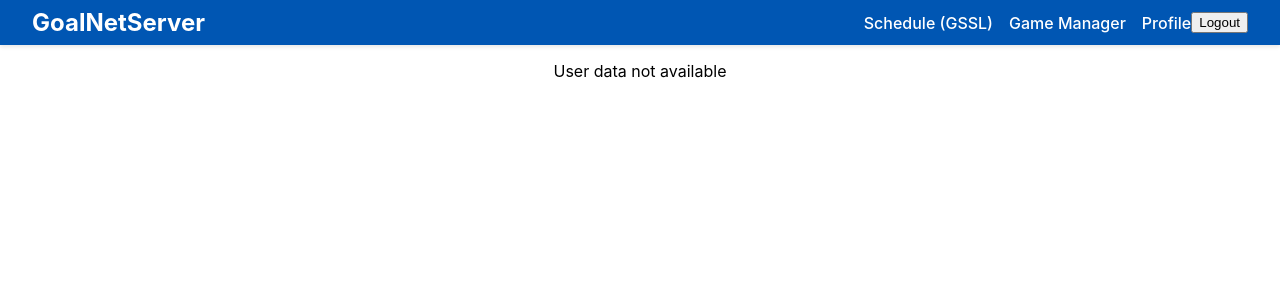
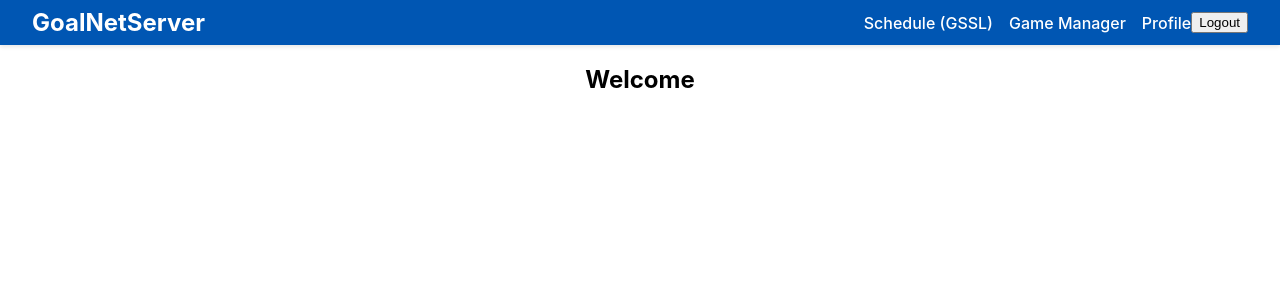
Before and after one commit to Micjoey/SoccerWebsite, a React (Create React App) app: page /profile in a window 1280 px wide. Shown: the top 300 px of the page. Built offline with nearby package versions, Linux system fonts and the light colour scheme; sample sign-in values are in the browser's storage.

Commit message:
Feature(userContext): remove\nlogin.js;signup.js;UserContext.js;profile.js;index.tsx

```diff
--- a/src/components/LoginFlow/Login/login.js
+++ b/src/components/LoginFlow/Login/login.js
@@ -2,12 +2,10 @@ import React, { useState } from "react";
 import { Form, Button } from "react-bootstrap";
 import { Link, useNavigate } from "react-router-dom"; // Import useNavigate
 import "./login.scss";
-import { useUser } from "../../Profile/UserContext.js";
 
 const LoginScreen = () => {
   const [email, setEmail] = useState("");
   const [password, setPassword] = useState("");
-  const { setUserInfo } = useUser();
   const navigate = useNavigate(); // Use the useNavigate hook
 
   const handleSubmit = async (e) => {
@@ -24,9 +22,7 @@ const LoginScreen = () => {
         const data = await response.json();
         const { token, user } = data;
         sessionStorage.setItem("authToken", token);
-
-        // Set the user data in the context
-        setUserInfo(user);
+        sessionStorage.setItem("userInfo", user);
 
         // Redirect to the profile page using navigate
         navigate("/profile");
--- a/src/components/LoginFlow/SignUp/signup.js
+++ b/src/components/LoginFlow/SignUp/signup.js
@@ -1,7 +1,6 @@
 import React, { useState } from "react";
 import { Form, Button, Container, Row, Col } from "react-bootstrap";
 import "./SignUpScreen.scss"; // Ensure this SCSS file is created and compiled to CSS
-import { useUser } from "../../Profile/UserContext";
 
 const SignUpScreen = () => {
   const [userData, setUserData] = useState({
@@ -12,8 +11,6 @@ const SignUpScreen = () => {
     contactPreference: "email",
     name: "",
   });
-
-  const { setUserInfo } = useUser(); // Access setUser from the context
 
   const handleChange = (e) => {
     setUserData({ ...userData, [e.target.name]: e.target.value });
@@ -37,7 +34,7 @@ const SignUpScreen = () => {
       console.log("Form submitted successfully:", result);
 
       sessionStorage.setItem("authToken", result.token);
-      setUserInfo(userData);
+      sessionStorage.setItem("userInfo", userData);
 
       // Additional logic after successful signup (e.g., redirecting the user)
     } catch (error) {
--- a/src/components/Profile/UserContext.js
+++ /dev/null
@@ -1,51 +0,0 @@
-import React, { createContext, useContext, useState, useEffect } from "react";
-
-const UserContext = createContext();
-
-export const UserProvider = ({ children }) => {
-  const [userInfo, setUserInfo] = useState(null);
-
-  // Function to clear userInfo
-  const clearUserInfo = () => {
-    setUserInfo(null);
-  };
-
-  // Check the validity of the token when the component mounts
-  useEffect(() => {
-    console.log("UserProvider initialized", userInfo);
-    const token = sessionStorage.getItem("authToken");
-
-    // Token validation logic here
-    if (token) {
-      try {
-        const decodedToken = JSON.parse(atob(token.split(".")[1])); // Decode the token payload
-        const currentTime = Date.now() / 1000; // Get current time in seconds
-
-        // Check if the token has expired
-        if (decodedToken.exp < currentTime) {
-          // Token is expired, clear userInfo
-          console.log("hit clearing");
-          clearUserInfo();
-        }
-      } catch (error) {
-        // An error occurred while decoding the token, clear userInfo
-        clearUserInfo();
-      }
-    }
-  }, []);
-
-  return (
-    <UserContext.Provider value={{ userInfo, setUserInfo, clearUserInfo }}>
-      {children}
-    </UserContext.Provider>
-  );
-};
-
-export const useUser = () => {
-  const context = useContext(UserContext);
-  console.log(context);
-  if (!context) {
-    throw new Error("useUser must be used within a UserProvider");
-  }
-  return context;
-};
--- a/src/components/Profile/profile.js
+++ b/src/components/Profile/profile.js
@@ -1,10 +1,8 @@
 import React from "react";
-import { useUser } from "./UserContext"; // Import the useUser hook
 import { Container, Row, Col } from "react-bootstrap";
 
 const Profile = () => {
-  const { userInfo } = useUser(); // Use the useUser hook to access user data
-  console.log(userInfo);
+  const userInfo = sessionStorage.getItem("userInfo");
   return (
     <Container>
       <Row>
--- a/src/index.tsx
+++ b/src/index.tsx
@@ -3,16 +3,13 @@ import ReactDOM from "react-dom/client";
 import "./index.css";
 import App from "./App";
 import reportWebVitals from "./reportWebVitals";
-import { UserProvider } from "./components/Profile/UserContext";
 
 const root = ReactDOM.createRoot(
   document.getElementById("root") as HTMLElement,
 );
 root.render(
   <React.StrictMode>
-    <UserProvider>
-      <App />
-    </UserProvider>
+    <App />
   </React.StrictMode>,
 );
 
```
